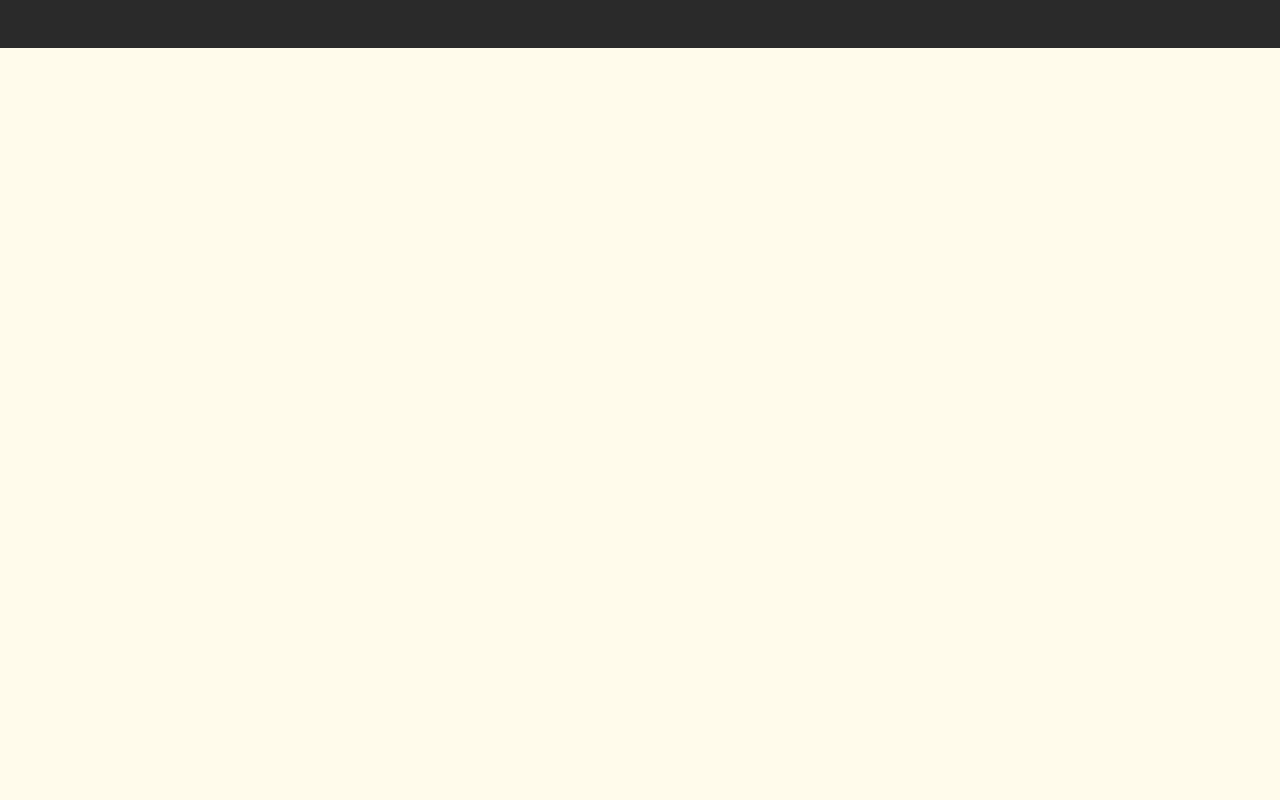
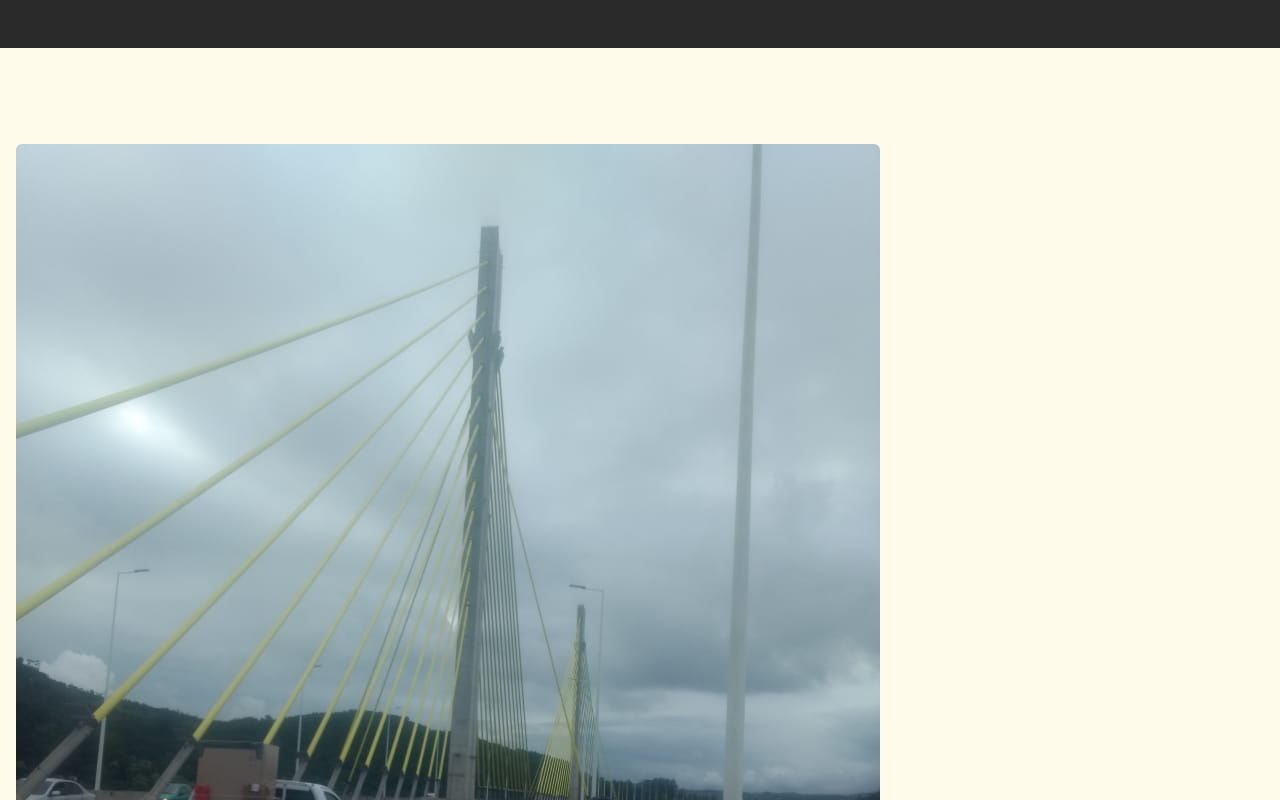
Before and after one commit to Braandt/travel-blog, a Next.js app: page /photos in a window 1280 px wide. Shown: the top 800 px of the page. Built offline with nearby package versions, Linux system fonts and the light colour scheme; a web font is replaced by a local one.

Commit message:
photosPage

```diff
--- a/package.json
+++ b/package.json
@@ -15,6 +15,7 @@
     "@react-spring/web": "^9.7.2",
     "autoprefixer": "10.4.14",
     "gray-matter": "^4.0.3",
+    "masonry-layout": "^4.2.2",
     "next": "13.4.3",
     "next-mdx-remote": "^4.4.1",
     "postcss": "8.4.23",
@@ -23,6 +24,7 @@
     "react-icons": "^4.9.0",
     "react-slick": "^0.29.0",
     "tailwindcss": "3.3.2",
+    "uuid": "^9.0.0",
     "vercel": "^30.2.1"
   }
 }
--- /dev/null
+++ b/public/images/PhotosPageImages.json
@@ -0,0 +1,262 @@
+[
+    {
+        "id": 1,
+        "url": "/images/posts/a-neuquen/1.jpg",
+        "caption": "Ponte Anita Garibaldi"
+    },
+    {
+        "id": 2,
+        "url": "/images/posts/a-neuquen/2.jpg",
+        "caption": "Melhor por do sol uruguaio"
+    },
+    {
+        "id": 3,
+        "url": "/images/posts/a-neuquen/3.jpg",
+        "caption": "Hora de dar tchau e partir"
+    },
+    {
+        "id": 4,
+        "url": "/images/posts/a-neuquen/4.jpg",
+        "caption": "caption"
+    },
+    {
+        "id": 5,
+        "url": "/images/posts/a-neuquen/5.jpg",
+        "caption": "caption"
+    },
+    {
+        "id": 6,
+        "url": "/images/posts/a-neuquen/6.jpg",
+        "caption": "caption"
+    },
+    {
+        "id": 7,
+        "url": "/images/posts/a-neuquen/7.jpg",
+        "caption": "caption"
+    },
+    {
+        "id": 8,
+        "url": "/images/posts/a-neuquen/8.jpg",
+        "caption": "caption"
+    },
+    {
+        "id": 9,
+        "url": "/images/posts/a-neuquen/9.jpg",
+        "caption": "caption"
+    },
+    {
+        "id": 10,
+        "url": "/images/posts/a-neuquen/10.jpg",
+        "caption": "caption"
+    },
+    {
+        "id": 11,
+        "url": "/images/posts/a-neuquen/11.jpg",
+        "caption": "caption"
+    },
+    {
+        "id": 12,
+        "url": "/images/posts/a-neuquen/12.jpg",
+        "caption": "caption"
+    },
+    {
+        "id": 13,
+        "url": "/images/posts/a-neuquen/13.jpg",
+        "caption": "caption"
+    },
+    {
+        "id": 14,
+        "url": "/images/posts/a-neuquen/14.jpg",
+        "caption": "caption"
+    },
+    {
+        "id": 15,
+        "url": "/images/posts/a-neuquen/15.jpg",
+        "caption": "caption"
+    },
+    {
+        "id": 16,
+        "url": "/images/posts/a-neuquen/16.jpg",
+        "caption": "caption"
+    },
+    {
+        "id": 17,
+        "url": "/images/posts/a-neuquen/17.jpg",
+        "caption": "caption"
+    },
+    {
+        "id": 18,
+        "url": "/images/posts/a-neuquen/18.jpg",
+        "caption": "caption"
+    },
+    {
+        "id": 19,
+        "url": "/images/posts/a-neuquen/19.jpg",
+        "caption": "caption"
+    },
+    {
+        "id": 20,
+        "url": "/images/posts/a-neuquen/20.jpg",
+        "caption": "caption"
+    },
+    {
+        "id": 21,
+        "url": "/images/posts/a-neuquen/21.jpg",
+        "caption": "caption"
+    },
+    {
+        "id": 22,
+        "url": "/images/posts/a-neuquen/22.jpg",
+        "caption": "caption"
+    },
+    {
+        "id": 23,
+        "url": "/images/posts/a-neuquen/23.jpg",
+        "caption": "caption"
+    },
+    {
+        "id": 24,
+        "url": "/images/posts/a-neuquen/24.jpg",
+        "caption": "caption"
+    },
+    {
+        "id": 25,
+        "url": "/images/posts/a-neuquen/25.jpg",
+        "caption": "caption"
+    },
+    {
+        "id": 26,
+        "url": "/images/posts/a-neuquen/26.jpg",
+        "caption": "caption"
+    },
+    {
+        "id": 27,
+        "url": "/images/posts/a-neuquen/27.jpg",
+        "caption": "caption"
+    },
+    {
+        "id": 28,
+        "url": "/images/posts/a-neuquen/28.jpg",
+        "caption": "caption"
+    },
+    {
+        "id": 29,
+        "url": "/images/posts/a-neuquen/29.jpg",
+        "caption": "caption"
+    },
+    {
+        "id": 30,
+        "url": "/images/posts/a-neuquen/30.jpg",
+        "caption": "caption"
+    },
+    {
+        "id": 31,
+        "url": "/images/posts/a-neuquen/31.jpg",
+        "caption": "caption"
+    },
+    {
+        "id": 32,
+        "url": "/images/posts/a-neuquen/32.jpg",
+        "caption": "caption"
+    },
+    {
+        "id": 33,
+        "url": "/images/posts/a-neuquen/33.jpg",
+        "caption": "caption"
+    },
+    {
+        "id": 34,
+        "url": "/images/posts/a-neuquen/34.jpg",
+        "caption": "caption"
+    },
+    {
+        "id": 35,
+        "url": "/images/posts/a-neuquen/35.jpg",
+        "caption": "caption"
+    },
+    {
+        "id": 36,
+        "url": "/images/posts/a-neuquen/36.jpg",
+        "caption": "caption"
+    },
+    {
+        "id": 37,
+        "url": "/images/posts/a-neuquen/37.jpg",
+        "caption": "caption"
+    },
+    {
+        "id": 38,
+        "url": "/images/posts/a-neuquen/38.jpg",
+        "caption": "caption"
+    },
+    {
+        "id": 39,
+        "url": "/images/posts/a-neuquen/39.jpg",
+        "caption": "caption"
+    },
+    {
+        "id": 40,
+        "url": "/images/posts/a-neuquen/40.jpg",
+        "caption": "caption"
+    },
+    {
+        "id": 41,
+        "url": "/images/posts/a-neuquen/41.jpg",
+        "caption": "caption"
+    },
+    {
+        "id": 42,
+        "url": "/images/posts/a-neuquen/42.jpg",
+        "caption": "caption"
+    },
+    {
+        "id": 43,
+        "url": "/images/posts/a-neuquen/43.jpg",
+        "caption": "caption"
+    },
+    {
+        "id": 44,
+        "url": "/images/posts/a-neuquen/44.jpg",
+        "caption": "caption"
+    },
+    {
+        "id": 45,
+        "url": "/images/posts/a-neuquen/45.jpg",
+        "caption": "caption"
+    },
+    {
+        "id": 46,
+        "url": "/images/posts/a-neuquen/46.jpg",
+        "caption": "caption"
+    },
+    {
+        "id": 47,
+        "url": "/images/posts/a-neuquen/47.jpg",
+        "caption": "caption"
+    },
+    {
+        "id": 48,
+        "url": "/images/posts/a-neuquen/48.jpg",
+        "caption": "caption"
+    },
+    {
+        "id": 49,
+        "url": "/images/posts/a-neuquen/49.jpg",
+        "caption": "caption"
+    },
+    {
+        "id": 50,
+        "url": "/images/posts/a-neuquen/50.jpg",
+        "caption": "caption"
+    },
+    {
+        "id": 51,
+        "url": "/images/posts/a-neuquen/51.jpg",
+        "caption": "caption"
+    },
+    {
+        "id": 52,
+        "url": "/images/posts/a-neuquen/52.jpg",
+        "caption": "caption"
+    }
+]
--- a/src/components/PhotosPage.jsx
+++ b/src/components/PhotosPage.jsx
@@ -1,6 +1,49 @@
+// import Masonry from "masonry-layout"
+import Image from "next/image"
+import { useEffect, useState } from "react"
+
 export default function PhotosPage() {
+
+    const [images, setImages] = useState([])
+
+    const fetchImagesData = () => {
+        fetch(`/images/PhotosPageImages.json`)
+            .then(res => res.json())
+            .then(data => setImages(data))
+            .catch(setImages([null]))
+    }
+
+
+    useEffect(() => {
+        fetchImagesData()
+
+        window.onload = () => {
+            const Masonry = require('masonry-layout')
+            const grid = document.querySelector('.masonryGrid')
+            console.log(Masonry)
+            const masonry = new Masonry(grid, {
+                gutter: 10,
+                fitWidth: true,
+            })
+        }
+
+    }, [])
+
     return (
-        <div>
+        <div className="mx-4 my-24">
+
+            <div className='masonryGrid mx-auto w-full'>
+                {images[0] && images.map(image => (
+                    <Image
+                        key={image.id}
+                        width={300}
+                        height={300}
+                        src={image.url}
+                        alt={image.caption}
+                        className='w-fit h-fit masonryItem mb-[10px] rounded-md'
+                    />
+                ))}
+            </div>
 
         </div>
     )
--- a/src/components/sections/Footer.jsx
+++ b/src/components/sections/Footer.jsx
@@ -58,7 +58,7 @@ export default function Footer() {
                 ))}
             </div>
 
-            <small className='text-white opacity-40 tracking-widest'>Copyright &copy; {year} - Desenvolvido pro <a className='border-b-2' href='https://leobrandt.vercel.app/' target='_blank'>Leonardo Brandt</a></small>
+            <small className='text-white opacity-40 tracking-widest'>Copyright &copy; {year} - Desenvolvido por <a className='border-b-2' href='https://leobrandt.vercel.app/' target='_blank'>Leonardo Brandt</a></small>
 
         </div>
     )
--- a/src/pages/index.js
+++ b/src/pages/index.js
@@ -24,6 +24,7 @@ export default function Home({ posts }) {
 }
 
 export const getStaticProps = async () => {
+
 	const files = fs.readdirSync(path.join('src', 'posts'))
 
 	const posts = files.map(filename => {
--- a/src/pages/photos.js
+++ b/src/pages/photos.js
@@ -2,8 +2,8 @@ import PhotosPage from "@/components/PhotosPage";
 
 export default function photos() {
     return (
-        <div className="min-h-screen">
+        <>
             <PhotosPage />
-        </div>
+        </>
     )
 }
--- a/src/styles/globals.css
+++ b/src/styles/globals.css
@@ -61,15 +61,3 @@ body {
   border-bottom: 1px solid #d9376e;
   color: #d9376e;
 }
-
-.parallax-container {
-  perspective: 3px;
-}
-
-.parallax-layer1 {
-  transform: translateZ(-1px);
-}
-
-.parallax-layer2 {
-  transform: translateZ(1px);
-}
```
Also changed, not shown: utils/imageDataToJson.js (added, +59 -0 lines), 1 other file (tests, documents, lock files or other folders).
